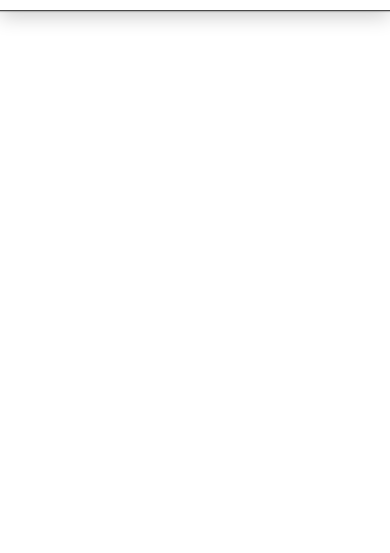
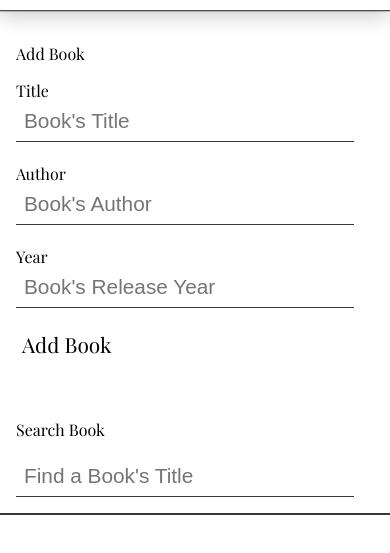
Before and after one commit to Hasyim-Kai/DICODING-Submission-Belajar-Membuat-Front-End-Web-untuk-Pemula, a plain HTML site: page index.html in a window 390 px wide. Shown: the part 49-602 px from the top of the page. Drawn offline with nearby package versions, Linux system fonts and the light colour scheme.

Commit message:
Feat : Add Add Book Section

```diff
--- a/asset/style/style.css
+++ b/asset/style/style.css
@@ -18,7 +18,7 @@ article {
   box-sizing: border-box;
 }
 
-/* #addBook {
+#addBook {
   position: relative;
   padding: 1rem;
   min-height: 100vh;
@@ -56,7 +56,7 @@ article {
   padding-bottom: 0.3rem;
   border-bottom: rgb(56, 56, 56) solid 2px;
   transition: all 0.7s;
-} */
+}
 
 /* #unfinishedBook {
   padding: 1rem;
@@ -123,7 +123,7 @@ article {
     flex-direction: column;
   }
 
-  /* #addBook {
+  #addBook {
     position: static;
     min-height: fit-content;
     width: 100%;
@@ -134,7 +134,7 @@ article {
   #addBook section {
     position: static;
     width: 90%;
-  } */
+  }
 
   /* #unfinishedBook {
     width: 100%;
--- a/index.html
+++ b/index.html
@@ -28,7 +28,7 @@
             </div>
         </section>
 
-        <!-- <article id="addBook">
+        <article id="addBook">
             <section>
                 <p>Add Book</p>
                 <form id="form">
@@ -46,9 +46,10 @@
 
                 <br><br>
                 <p>Search Book</p>
-                <input oninput="searchBook(event)" type="text" id="searchBook-form" name="searchBook" placeholder="Find a Book's Title">
+                <input oninput="searchBook(event)" type="text" id="searchBook-form" name="searchBook"
+                    placeholder="Find a Book's Title">
             </section>
-        </article> -->
+        </article>
 
         <!-- <article id="unfinishedBook">
             <p>Unfinished Book</p>
```
